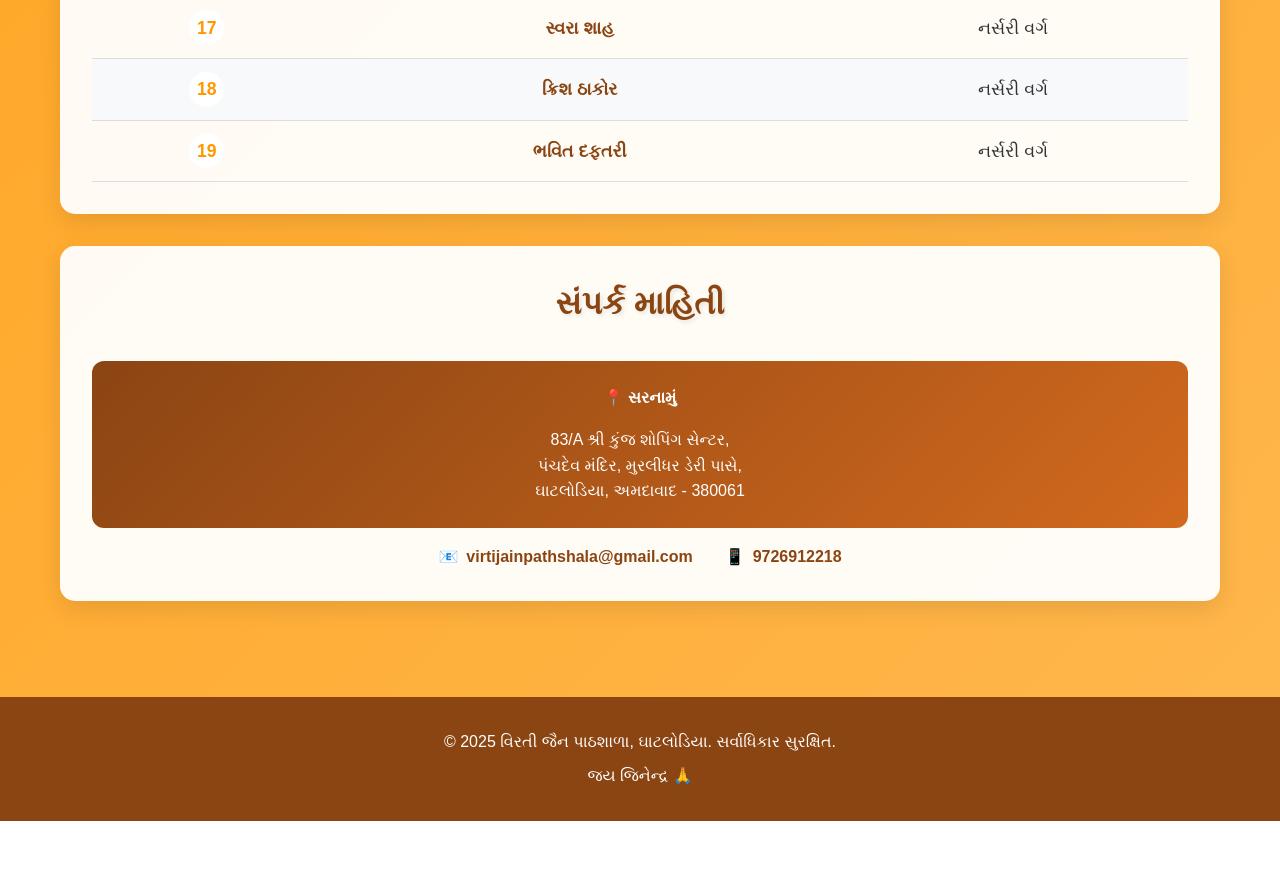
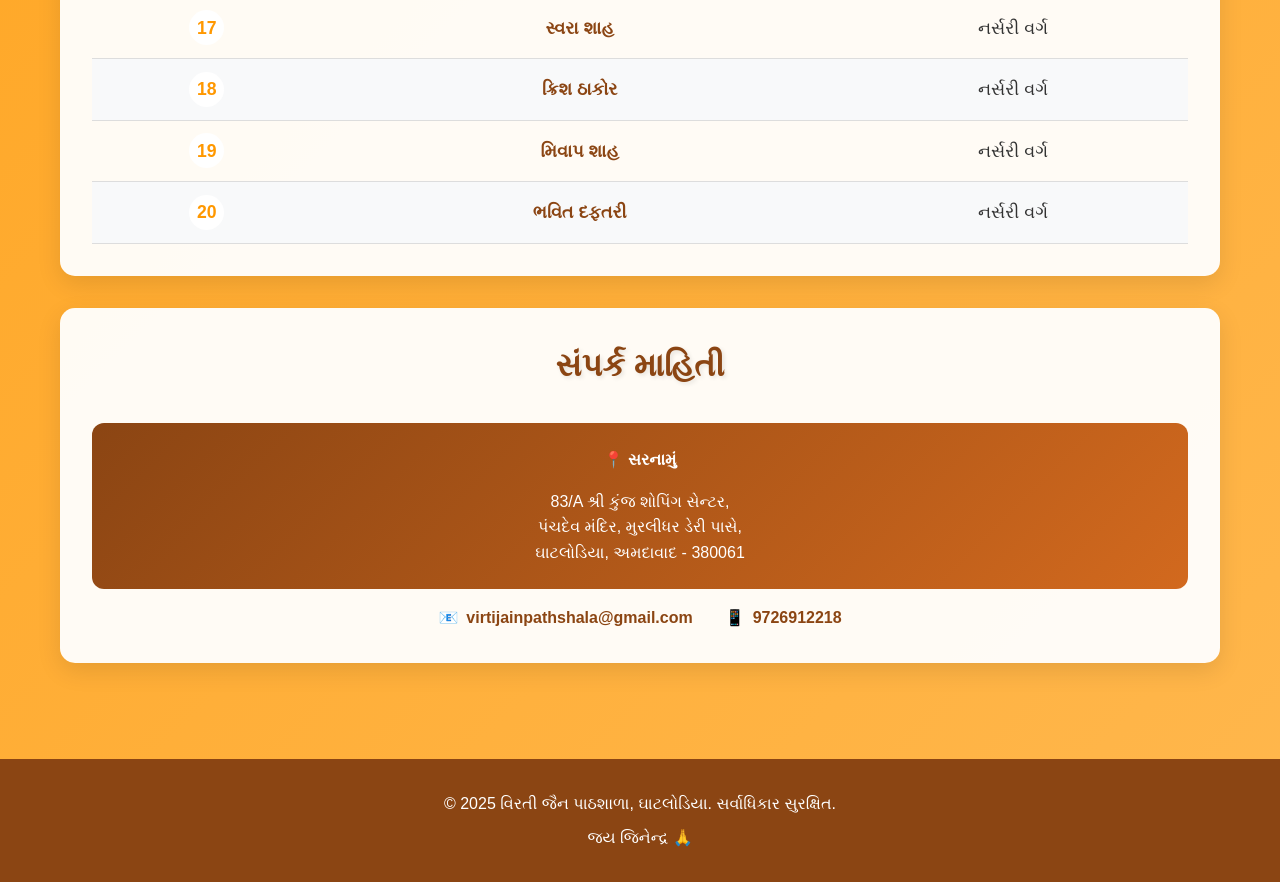
Before and after one commit to harshkothari12/NARSARY-EXAM, a plain HTML site: page index.html in a window 1280 px wide. Shown: the part 2642-3524 px from the top of the page. Before the commit the page ends 3463 px from the top, so only its background shows below. Drawn offline with Linux system fonts and the light colour scheme.

Commit message:
Update index.html

```diff
--- a/index.html
+++ b/index.html
@@ -457,6 +457,11 @@
                             </tr>
                             <tr>
                                 <td><div class="student-number">19</div></td>
+                                <td class="student-name-cell">મિવાપ શાહ </td>
+                                <td>નર્સરી વર્ગ</td>
+                            </tr>
+                            <tr>
+                                <td><div class="student-number">20</div></td>
                                 <td class="student-name-cell">ભવિત દફતરી</td>
                                 <td>નર્સરી વર્ગ</td>
                             </tr>
```
